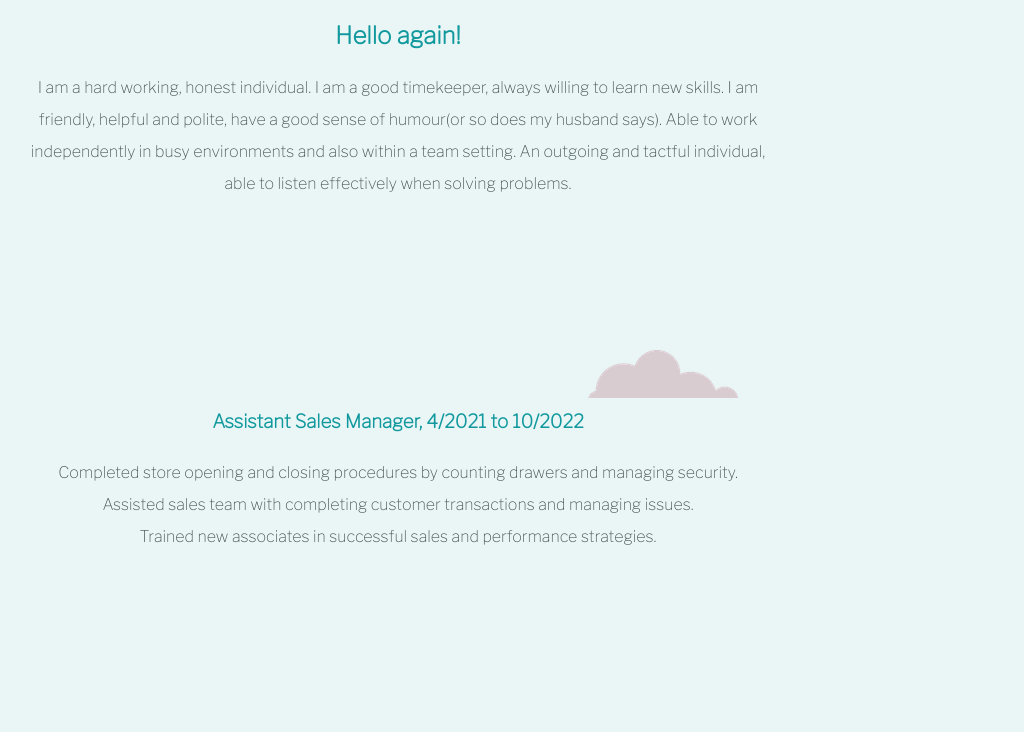
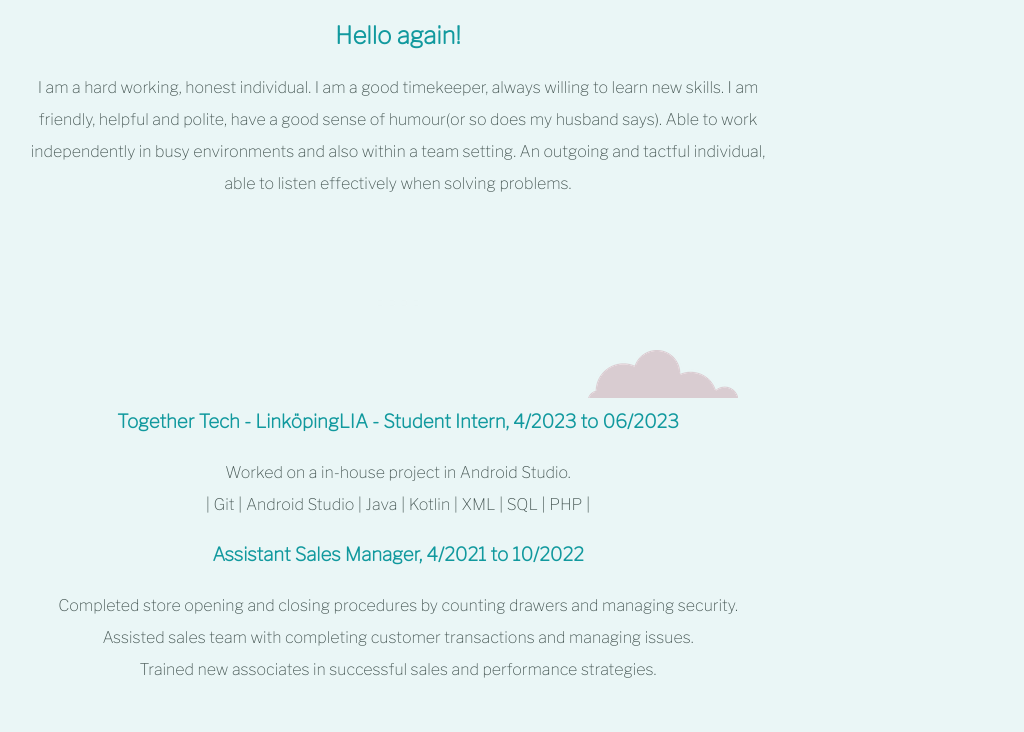
Before and after one commit to deliacirstea/deliacirstea.github.io, a plain HTML site: page cv.html in a window 1280 px wide. Shown: the top 732 px of the page, without its empty margins (242-1266 px from the left). Drawn offline with nearby package versions, Linux system fonts and the light colour scheme.

Commit message:
Update cv.html

```diff
--- a/cv.html
+++ b/cv.html
@@ -32,6 +32,13 @@
       <img class="top-cloud" src="images/cloud.png" alt="cloud-img" />
     </div>
     <hr />
+     <div>
+      <h3> Together Tech - LinköpingLIA - Student Intern, 4/2023 to 06/2023</h3>
+      <p>
+        Worked on a in-house project in Android Studio. <br />
+      | Git | Android Studio | Java | Kotlin | XML | SQL | PHP | <br />
+      </p>
+    </div>
     <div>
       <h3>Assistant Sales Manager, 4/2021 to 10/2022</h3>
       <p>
```
